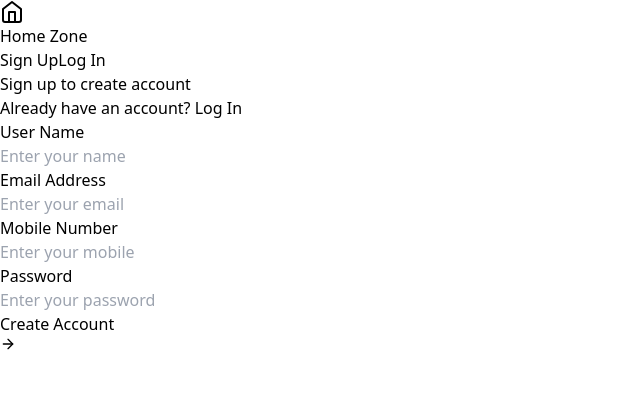
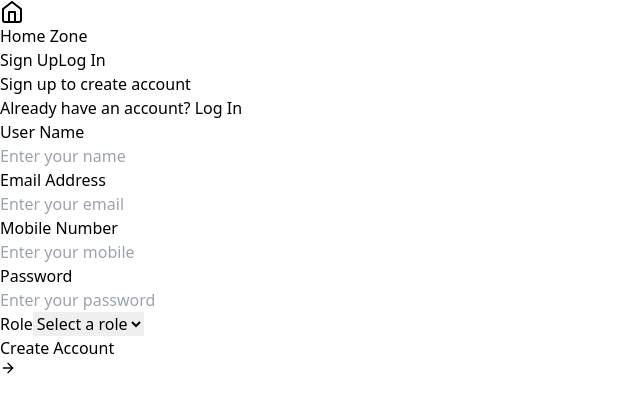
Before and after one commit to mr-nishanth/Cartrabbit_Test, a React (Vite) app in the folder frontend/: page /sign-up in a window 1280 px wide. Shown: the top 412 px of the page, without its empty margins (0-640 px from the left). Built offline with nearby package versions, Linux system fonts and the light colour scheme; no server answers.

Commit message:
Added Role Input

```diff
--- a/frontend/src/pages/SignUp.tsx
+++ b/frontend/src/pages/SignUp.tsx
@@ -1,6 +1,11 @@
 import { ArrowRight } from 'lucide-react';
 import { Link, useNavigate } from 'react-router-dom';
-import { useForm, FieldValues, SubmitHandler } from 'react-hook-form';
+import {
+    useForm,
+    FieldValues,
+    SubmitHandler,
+    Controller,
+} from 'react-hook-form';
 import { zodResolver } from '@hookform/resolvers/zod';
 import { toast } from 'react-hot-toast';
 import useAuthStore from '../store/useAuthStore';
@@ -13,6 +18,7 @@ const initialValue: SignUp = {
     email: '',
     mobile: '',
     password: '',
+    role: '',
 };
 
 const inputTypes: InputTypes[] = [
@@ -43,6 +49,7 @@ const SignUp = () => {
 
     const {
         register,
+        control,
         handleSubmit,
         formState: { errors, isLoading },
     } = useForm<FieldValues>({
@@ -62,10 +69,10 @@ const SignUp = () => {
     console.log({ user });
 
     const onSubmit: SubmitHandler<FieldValues> = async (data) => {
-        const { name, password, email, mobile } = data;
+        const { name, password, email, mobile, role } = data;
         toast.loading('Registering User ⌛', { id: '1' });
 
-        const result = await registerUser(name, password, email, mobile);
+        const result = await registerUser(name, password, email, mobile, role);
 
         // console.log({ REGISTER: result });
         console.log({ isAuthenticated });
@@ -77,7 +84,7 @@ const SignUp = () => {
             navigate('/login');
         } else {
             let message;
-            if (!result.message) {
+            if (!result?.message) {
                 message = result;
             } else {
                 message =
@@ -107,7 +114,7 @@ const SignUp = () => {
                 </p>
                 <form
                     onSubmit={handleSubmit(onSubmit)}
-                    className='mt-8'
+                    className='mt-2'
                 >
                     <div className='space-y-5'>
                         {inputTypes?.map((input) => (
@@ -122,6 +129,33 @@ const SignUp = () => {
                             />
                         ))}
 
+                        <div>
+                            <label className='text-base font-medium text-gray-900'>
+                                Role
+                            </label>
+                            <Controller
+                                name='role'
+                                control={control}
+                                defaultValue=''
+                                render={({ field }) => (
+                                    <select
+                                        {...field}
+                                        className='mt-1 flex h-10 w-full rounded-md border border-gray-300 bg-transparent px-3 py-2 text-sm placeholder:text-gray-400 focus:outline-none focus:ring-1 focus:ring-gray-400 focus:ring-offset-1 disabled:cursor-not-allowed disabled:opacity-50'
+                                    >
+                                        <option value=''>Select a role</option>
+                                        <option value='owner'>Owner</option>
+                                        <option value='customer'>
+                                            Customer
+                                        </option>
+                                    </select>
+                                )}
+                            />
+                            {errors.role && (
+                                <span className='text-red-400 text-sm leading-6'>
+                                    Role Either Customer or Owner
+                                </span>
+                            )}
+                        </div>
                         <button
                             type='submit'
                             className='inline-flex w-full items-center justify-center rounded-md bg-black px-3.5 py-2.5 font-semibold leading-7 text-white hover:bg-black/80'
```
